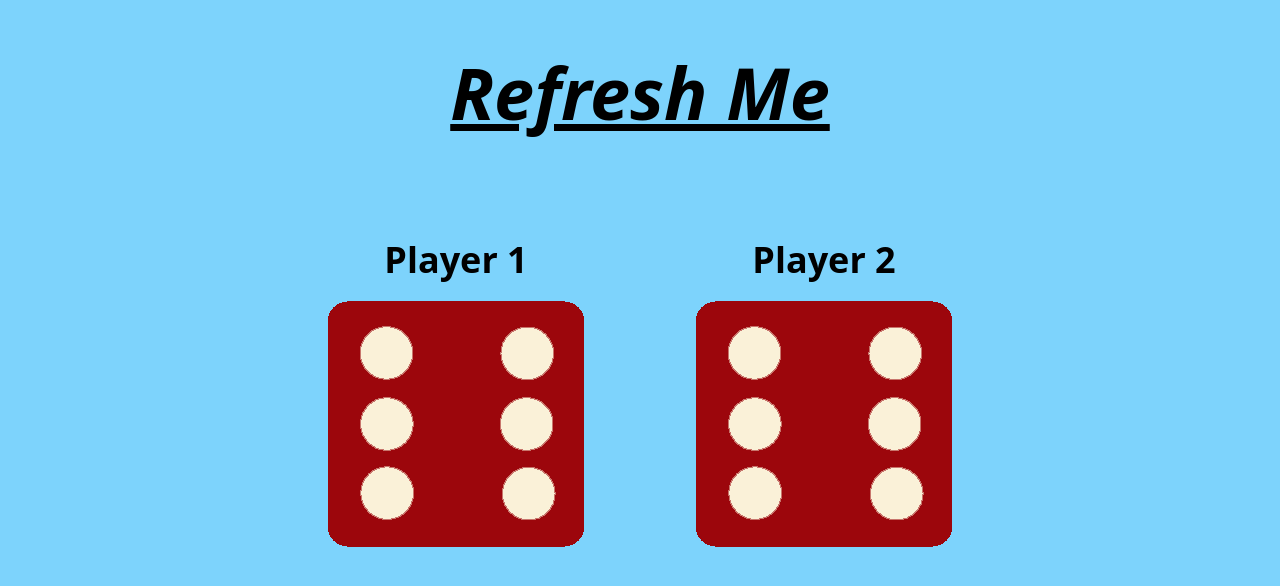
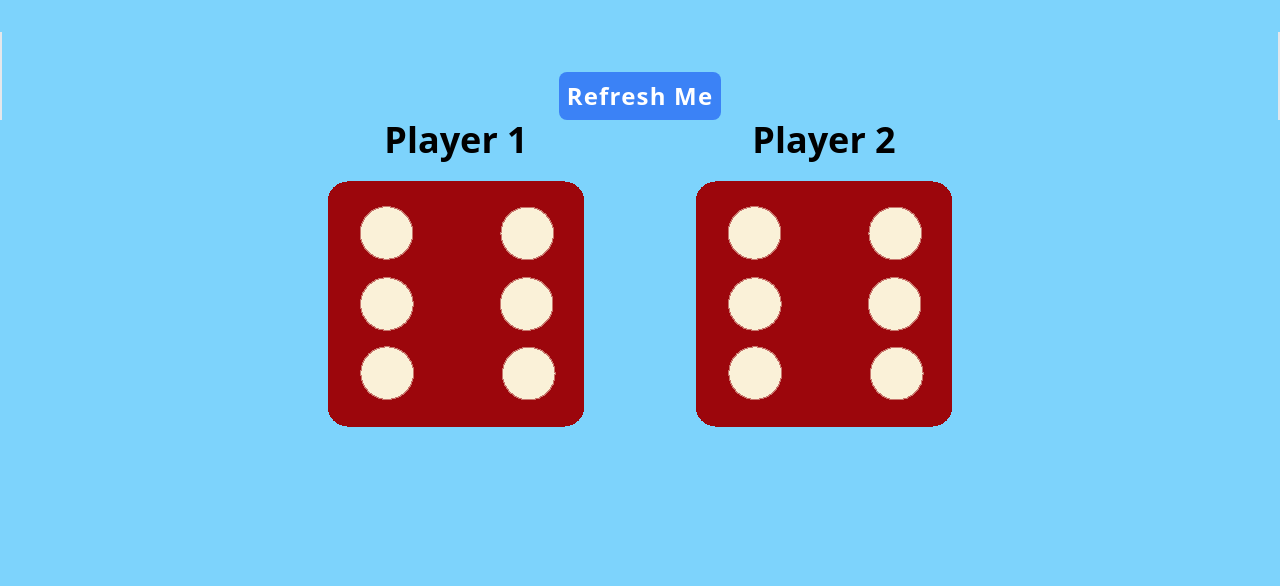
Before and after one commit to Shudhanshuarya09/Dice-Game, a plain HTML site: page index.html in a window 1280 px wide. Drawn offline with nearby package versions, Linux system fonts and the light colour scheme.

Commit message:
Button added

```diff
--- a/index.html
+++ b/index.html
@@ -1,48 +1,84 @@
 <!DOCTYPE html>
 <html lang="en">
+
 <head>
     <meta charset="UTF-8">
     <meta name="viewport" content="width=device-width, initial-scale=1.0">
     <script src="https://cdn.tailwindcss.com"></script>
     <script src="https://kit.fontawesome.com/42985b4a5c.js" crossorigin="anonymous"></script>
-    <title>Document</title>
+    <title>document</title>
 
 </head>
+
 <body class=" bg-sky-300">
-    <div class=" text-center font-extrabold text-7xl pt-14 italic underline">
-        <h1> Refresh Me </h1>
+    <div class=" text-center font-extrabold text-7xl pt-8 italic underline">
+        <h1></h1>
     </div>
-    <div class="flex space-x-28 px-60 justify-center pt-28">
+    <div class="text-white font-medium flex justify-center border-l-2 border-r-2 px-4 pt-10">
+        <button class=" bg-blue-500 hover:bg-blue-800 text-2xl font-bold border-r-3 rounded-lg px-2 p-2 tracking-wider" onclick="refresh()"> Refresh Me
+        </button>
+    </div>
+    <div class="flex space-x-28 px-60 justify-center pt-20J">
         <div>
             <p class="text-center text-4xl font-extrabold pb-4"> Player 1 </p>
-            <img src="/Image/dice6.png" alt="">
+            <img src="/Image/dice6.png" alt="" id="img1">
         </div>
         <div>
-            <p  class="text-center text-4xl font-extrabold pb-4"> Player 2</p>
-            <img src="/Image/dice6.png" alt="">
+            <p class="text-center text-4xl font-extrabold pb-4"> Player 2</p>
+            <img src="/Image/dice6.png" alt="" id="img2">
         </div>
     </div>
     <script>
- var randomNumber1 = Math.floor(Math.random()*6) + 1;
+
+        function refresh() {
+            // window.location.reload();
+            // var randomNumber1 = Math.floor(Math.random()*6) + 1;
+            // var randomImageSource1 = ("image/dice" + randomNumber1 + ".png");
+            // var image1 = document.querySelectorAll("img")[0];
+            // image1.setAttribute("src",randomImageSource1);
+
+            // var randomNumber2 = Math.floor(Math.random()*6) + 1;
+            // var randomImageSource2 = ("image/dice" + randomNumber2 + ".png");
+            // var image2 = document.querySelectorAll("img")[1];
+            // image2.setAttribute("src",randomImageSource2);
+
+            // if(randomNumber1 > randomNumber2){
+            // document.querySelector("h1").innerHTML = " Player 1 Wins";
+            // }
+            // else if (randomNumber2 > randomNumber1){
+            // document.querySelector("h1").innerHTML = "Player 2 Wins";
+            // }
+            // else {
+            // document.querySelector("h1").innerHTML = " Draw!";
+            // }
+
+
+            var randomNumber1 = Math.floor(Math.random() * 6) + 1;
             var randomImageSource1 = ("image/dice" + randomNumber1 + ".png");
- var image1 = document.querySelectorAll("img")[0];
- image1.setAttributes("src, randomImageSource1");
+            var image1 = document.getElementById("img1");
+            // console.log(image1);
+            image1.src = randomImageSource1;
 
-var randomNumber2 = Math.floor(Math.random()*6) + 1;
+            var randomNumber2 = Math.floor(Math.random() * 6) + 1;
             var randomImageSource2 = ("image/dice" + randomNumber2 + ".png");
-var image2 = document.querySelectorAll("img")[1];
-image2.setAttributes("src, randomImageSource2");
+            var image2 = document.getElementById("img2");
+            // console.log(image2);
+            image2.src = randomImageSource2;
 
-if(randomNumber1 > randomNumber2){
+            if (randomNumber1 > randomNumber2) {
+                // console.log(document.querySelector("h1"));
                 document.querySelector("h1").innerHTML = " Player 1 Wins";
             }
-else if (randomNumber2 > randomNumber1){
+            else if (randomNumber2 > randomNumber1) {
+                // console.log(document.querySelector("h1"));
                 document.querySelector("h1").innerHTML = "Player 2 Wins";
             }
             else {
-    document.queySelector("h1").innerHTML = " Draw!";
+                document.querySelector("h1").innerHTML = " Draw!";
+            }
         }
 
     </script>
 </body>
+
 </html>
```
Also changed, not shown: index.js (+8 -11 lines). Lines whose indentation alone changed are shown as unchanged.
